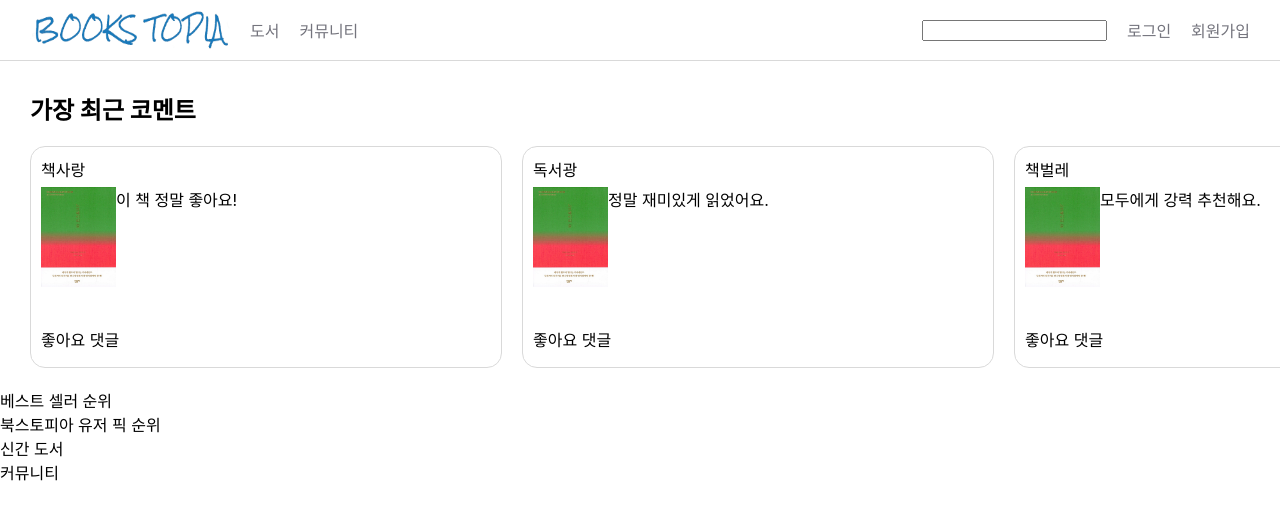
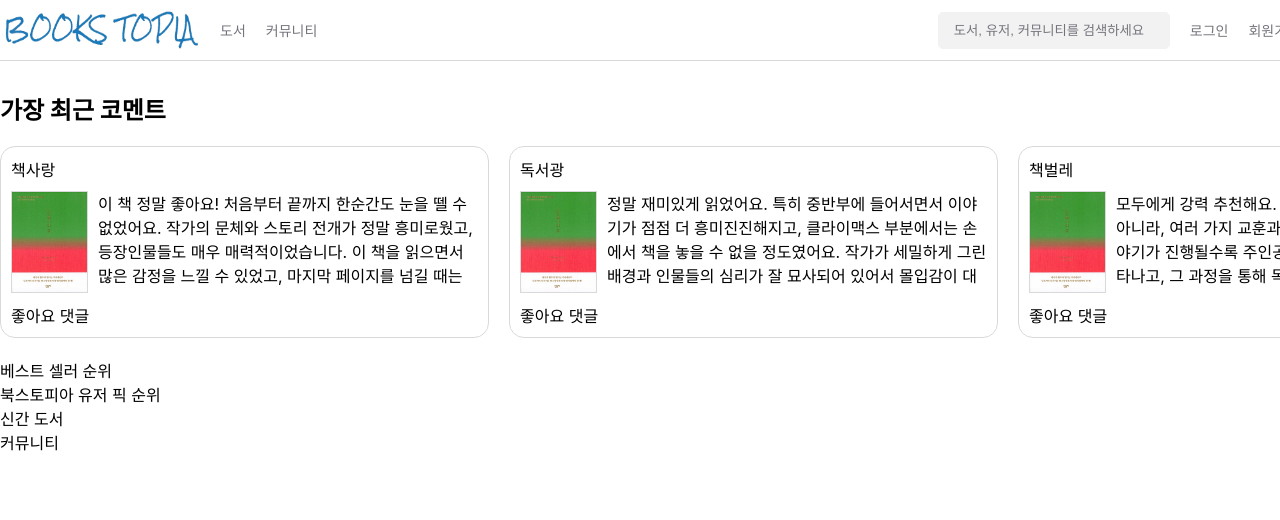
Before and after one commit to chjeong23134/books-topia-client, a Next.js app: page / in a window 1280 px wide. Shown: the top 520 px of the page. Built offline with nearby package versions, Linux system fonts and the light colour scheme.

Commit message:
design : main 페이지 최신 코멘트 아이템 UI 수정

```diff
--- a/src/app/page.module.scss
+++ b/src/app/page.module.scss
@@ -1,14 +1,19 @@
 .main {
 	width: 100%;
 	height: 100%;
+
+	display: block;
+
+	.mainWrapper {
+		width: 1300px;
+
+		margin: auto;
 
 		display: flex;
 		flex-direction: column;
 
 		.latestComment {
 			width: 100%;
-
-		margin: 0 30px;
 
 			display: flex;
 			flex-direction: column;
@@ -30,8 +35,6 @@
 				overflow-y: scroll;
 
 				.latestCommentItem {
-				height: 200px;
-
 					flex: 0 0 450px;
 
 					margin: 0 10px;
@@ -48,23 +51,45 @@
 						margin: 0 10px 0 0;
 					}
 
+					&:last-child {
+						margin: 0 0 0 10px;
+					}
+
 					.header {
-					height: 30px;
-
 						display: flex;
 						flex-direction: row;
 					}
 
 					.body {
-					height: 140px;
+						height: 102px;
+
+						margin: 10px 0;
 
 						display: flex;
 						flex-direction: row;
+
+						.bookImage {
+							border: 1px solid #d9d9d9;
+						}
+
+						.comment {
+							width: 380px;
+							height: 100px;
+
+							margin: 0 0 0 10px;
+
+							display: -webkit-box;
+							-webkit-box-orient: vertical;
+							-webkit-line-clamp: 5;
+
+							overflow: hidden;
+							text-overflow: ellipsis;
+
+							font-size: medium;
+						}
 					}
 
 					.footer {
-					height: 30px;
-
 						display: flex;
 						flex-direction: row;
 					}
@@ -72,3 +97,4 @@
 			}
 		}
 	}
+}
--- a/src/app/page.tsx
+++ b/src/app/page.tsx
@@ -14,41 +14,42 @@ interface Comment {
 export default function Home() {
 	const commentItems: Comment[] = [
 		{
-			userName: '책사랑',
-			comment: '이 책 정말 좋아요!'
+			"userName": "책사랑",
+			"comment": "이 책 정말 좋아요! 처음부터 끝까지 한순간도 눈을 뗄 수 없었어요. 작가의 문체와 스토리 전개가 정말 흥미로웠고, 등장인물들도 매우 매력적이었습니다. 이 책을 읽으면서 많은 감정을 느낄 수 있었고, 마지막 페이지를 넘길 때는 아쉬움이 남을 정도였어요. 다른 사람들에게도 꼭 추천하고 싶은 책입니다. 이 책 정말 좋아요! 처음부터 끝까지 한순간도 눈을 뗄 수 없었어요. 작가의 문체와 스토리 전개가 정말 흥미로웠고, 등장인물들도 매우 매력적이었습니다. 이 책을 읽으면서 많은 감정을 느낄 수 있었고, 마지막 페이지를 넘길 때는 아쉬움이 남을 정도였어요. 다른 사람들에게도 꼭 추천하고 싶은 책입니다."
 		},
 		{
-			userName: '독서광',
-			comment: '정말 재미있게 읽었어요.'
+			"userName": "독서광",
+			"comment": "정말 재미있게 읽었어요. 특히 중반부에 들어서면서 이야기가 점점 더 흥미진진해지고, 클라이맥스 부분에서는 손에서 책을 놓을 수 없을 정도였어요. 작가가 세밀하게 그린 배경과 인물들의 심리가 잘 묘사되어 있어서 몰입감이 대단했습니다. 다음 작품도 기대가 되네요."
 		},
 		{
-			userName: '책벌레',
-			comment: '모두에게 강력 추천해요.'
+			"userName": "책벌레",
+			"comment": "모두에게 강력 추천해요. 이 책은 단순히 재미있는 소설이 아니라, 여러 가지 교훈과 생각할 거리를 제공해줍니다. 이야기가 진행될수록 주인공의 성장과 변화가 뚜렷하게 나타나고, 그 과정을 통해 독자도 많은 것을 느끼고 배울 수 있습니다. 정말 훌륭한 작품이에요."
 		},
 		{
-			userName: '책린이',
-			comment: '내 취향은 아니지만 그래도 좋아요.'
+			"userName": "책린이",
+			"comment": "내 취향은 아니지만 그래도 좋아요. 평소에 읽는 장르와는 조금 다르지만, 새로운 시도를 해보자는 마음으로 읽기 시작했어요. 초반에는 조금 지루했지만, 중반부터는 점점 흥미로워졌어요. 이야기의 흐름이 다소 느리게 느껴질 수 있지만, 그만큼 깊이 있는 내용이 인상적이었습니다."
 		},
 		{
-			userName: '책중독',
-			comment: '내 취향에는 조금 길었어요.'
+			"userName": "책중독",
+			"comment": "내 취향에는 조금 길었어요. 책의 길이가 길어서 다 읽는데 시간이 꽤 걸렸지만, 그만큼 세밀한 묘사와 깊이 있는 스토리가 인상적이었어요. 특히 캐릭터들의 심리 변화와 관계들이 매우 잘 그려져 있어서 읽는 내내 즐거웠습니다. 좀 더 짧았더라면 좋았을 것 같지만, 여전히 좋은 책이었습니다."
 		},
 		{
-			userName: '독서매니아',
-			comment: '놀라운 이야기와 캐릭터들.'
+			"userName": "독서매니아",
+			"comment": "놀라운 이야기와 캐릭터들. 이 책은 정말 독특하고 창의적인 스토리를 가지고 있습니다. 각 장마다 새로운 전개와 반전이 있어서 지루할 틈이 없었어요. 특히 주인공의 여정이 매우 감동적이었고, 끝까지 읽고 나서도 여운이 오래 남았습니다. 훌륭한 작품입니다."
 		},
 		{
-			userName: '책사냥꾼',
-			comment: '이 책을 놓을 수가 없었어요.'
+			"userName": "책사냥꾼",
+			"comment": "이 책을 놓을 수가 없었어요. 처음부터 끝까지 긴장감이 넘치고, 한 장 한 장이 매우 흥미로웠습니다. 주인공의 모험과 그 과정에서 겪는 여러 어려움들이 매우 현실적이고 감동적으로 그려져 있어서 읽는 내내 몰입할 수 있었어요. 정말 강력 추천합니다."
 		},
 		{
-			userName: '책감상',
-			comment: '결말이 좀 예측 가능했어요.'
+			"userName": "책감상",
+			"comment": "결말이 좀 예측 가능했어요. 책의 전반적인 흐름과 전개는 매우 좋았지만, 결말이 다소 예상 가능해서 조금 아쉬웠습니다. 하지만 그 과정에서의 이야기 전개와 캐릭터들의 감정 표현은 매우 뛰어났어요. 전체적으로는 만족스러운 책이었고, 다음 작품도 기대됩니다."
 		},
 	];
 
 	return (
 		<div className={styles.main}>
+			<div className={styles.mainWrapper}>
 				<div className={styles.latestComment}>
 					<span className={styles.label}>
 						가장 최근 코멘트
@@ -112,5 +113,6 @@ export default function Home() {
 					</div>
 				</div>
 			</div>
+		</div>
 	)
 }
--- a/src/components/avata.module.scss
+++ b/src/components/avata.module.scss
@@ -1,6 +1,4 @@
 .avata {
-	height: 50px;
-
 	display: flex;
 	flex-direction: row;
 
--- a/src/components/nav.module.scss
+++ b/src/components/nav.module.scss
@@ -1,18 +1,25 @@
 .nav {
-	height: 30px;
-
+	width: 100%;
 
 	border-bottom: 1px solid #d9d9d9;
-	padding: 15px 30px;
+	padding: 10px 0;
+
+	display: block;
+	position: sticky;
+	top: 0px;
+
+	background-color: #FFFFFF;
+
+	font-size: 14px;
+
+	.navWrapper {
+		width: 1300px;
+
+		margin: auto;
 
 		display: flex;
 		flex-direction: row;
 		justify-content: space-between;
-
-	position: sticky;
-	top: 0px;
-
-	background-color: #FFFFFF;
 
 		.menuWrapper {
 			display: flex;
@@ -32,9 +39,28 @@
 			}
 
 			.input {
+				width: 200px;
+
+				margin: 0 0 0 auto;
+				border: 1px solid #f2f2f2;
+				border-radius: 5px;
+				padding: 10px 15px;
+
 				display: flex;
 
-			margin: 0 0 0 auto;
+				background-color: #f2f2f2;
+
+
+				outline: none;
+			}
+
+			.input:focus {
+				border-color: #d9d9d9;
+			}
+
+			.input::placeholder {
+				color: #74747d;
 			}
 		}
 	}
+}
--- a/src/components/nav.tsx
+++ b/src/components/nav.tsx
@@ -10,6 +10,7 @@ import logo from "@/images/logo.png";
 export default function Nav() {
 	return (
 		<div className={styles.nav}>
+			<div className={styles.navWrapper}>
 				<div className={styles.menuWrapper}>
 
 					<div className={styles.logo}>
@@ -29,7 +30,7 @@ export default function Nav() {
 				</div>
 
 				<div className={styles.menuWrapper}>
-				<input className={styles.input} />
+					<input className={styles.input} placeholder="도서, 유저, 커뮤니티를 검색하세요" />
 
 					<div className={styles.button}>
 						로그인
@@ -40,5 +41,6 @@ export default function Nav() {
 					</div>
 				</div>
 			</div>
+		</div>
 	);
 }
```
Lines whose indentation alone changed are shown as unchanged.
